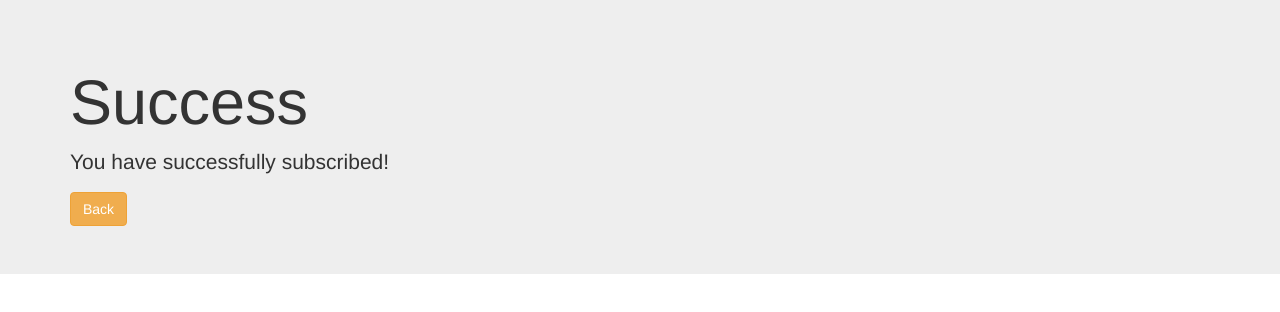
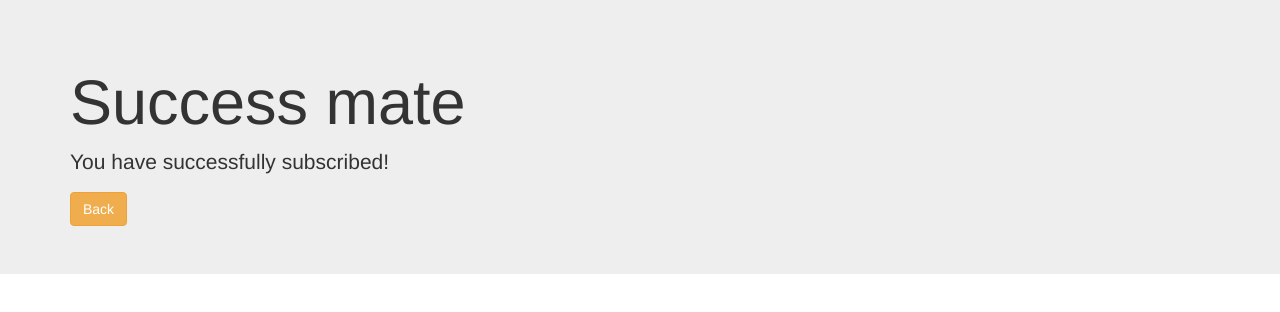
Before and after one commit to kelvinfok/nodejs-newsletter-landing-page, a website: page success.html in a window 1280 px wide. Drawn offline with nearby package versions, Linux system fonts and the light colour scheme.

Commit message:
change success heading

```diff
--- a/success.html
+++ b/success.html
@@ -11,7 +11,7 @@
 <body>
     <div class="jumbotron jumbotron-fluid">
         <div class="container">
-          <h1 class="display-4">Success</h1>
+          <h1 class="display-4">Success mate</h1>
           <p class="lead">You have successfully subscribed!</p>
 
           <form action="/root" method="post">
```
Also changed, not shown: failure.html (+1 -7 lines).
